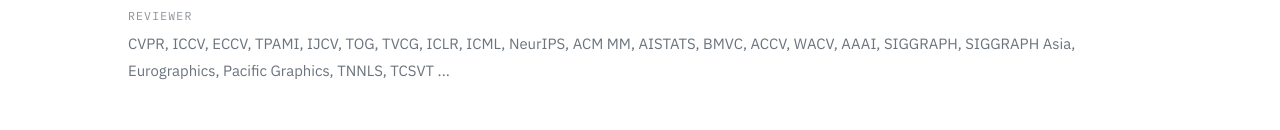
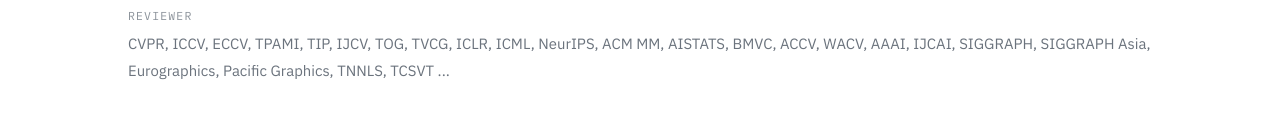
Before and after one commit to cuiziteng/cuiziteng.github.io, a plain HTML site: page awards.html in a window 1280 px wide. Shown: the part 298-428 px from the top of the page. Drawn offline with Linux system fonts and the light colour scheme.

Commit message:
Update awards.html

```diff
--- a/awards.html
+++ b/awards.html
@@ -45,8 +45,8 @@
       <li>
         <span class="label">Reviewer</span>
         <span class="reviewer-list">
-          CVPR, ICCV, ECCV, TPAMI, IJCV, TOG, TVCG, ICLR, ICML, NeurIPS, ACM MM, AISTATS,
-          BMVC, ACCV, WACV, AAAI, SIGGRAPH, SIGGRAPH Asia, Eurographics, Pacific Graphics,
+          CVPR, ICCV, ECCV, TPAMI, TIP, IJCV, TOG, TVCG, ICLR, ICML, NeurIPS, ACM MM, AISTATS,
+          BMVC, ACCV, WACV, AAAI, IJCAI, SIGGRAPH, SIGGRAPH Asia, Eurographics, Pacific Graphics,
           TNNLS, TCSVT ...
         </span>
       </li>
```
